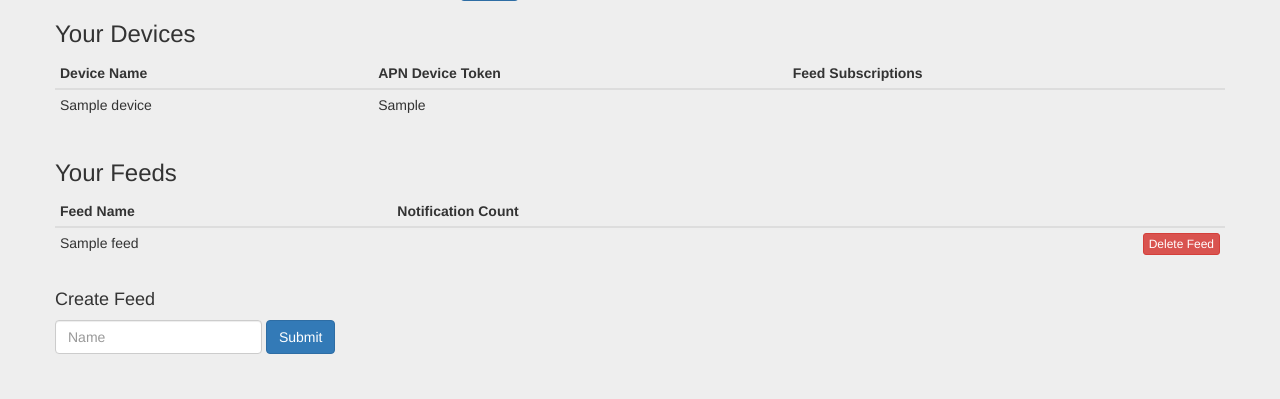
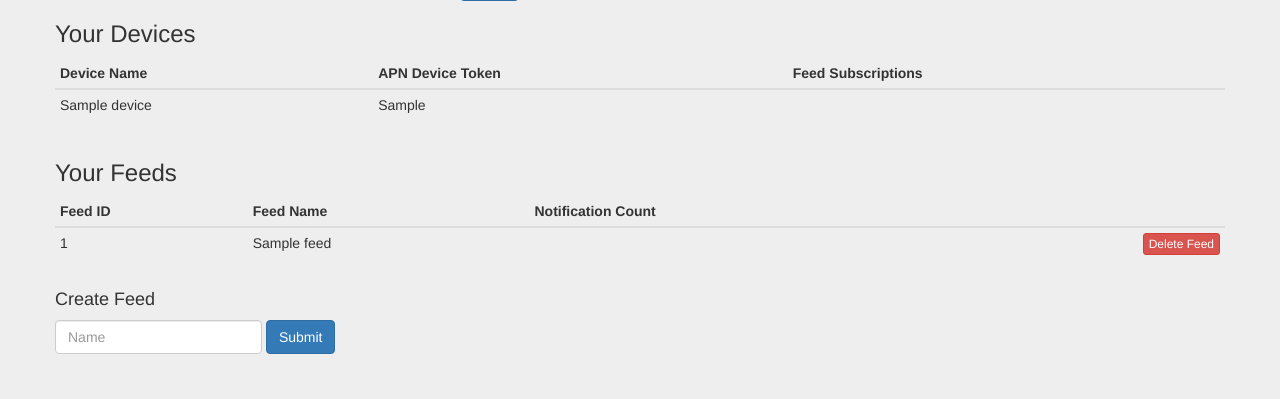
Before and after one commit to ethanal/Notifications, a Django app: template notifications_api/templates/notifications/dashboard.html in a window 1280 px wide. Shown: the part 401-800 px from the top of the page. Run offline with Django 3.2, Linux system fonts and the light colour scheme; tables that the repository leaves empty hold one stand-in row (Sample ...); the template is opened without the code that fills it: values named after a table or form of the project are taken from there, most other values are stand-ins (such as "Sample title", 1, 10 or a date in 2020); some libraries are stand-ins or nearby versions.

```diff
--- a/notifications_api/templates/notifications/dashboard.html
+++ b/notifications_api/templates/notifications/dashboard.html
@@ -119,6 +119,9 @@
             <table class="table table-hover table-condensed">
                 <thead>
                     <th>
+                        Feed ID
+                    </th>
+                    <th>
                         Feed Name
                     </th>
                     <th>
@@ -130,6 +133,9 @@
                 <tbody>
                     {% for feed in feeds %}
                         <tr>
+                            <td>
+                                {{ feed.id }}
+                            </td>
                             <td>
                                 {{ feed.name }}
                             </td>
```
Also changed, not shown: notifications_api/notifications/views.py (+5 -2 lines).
